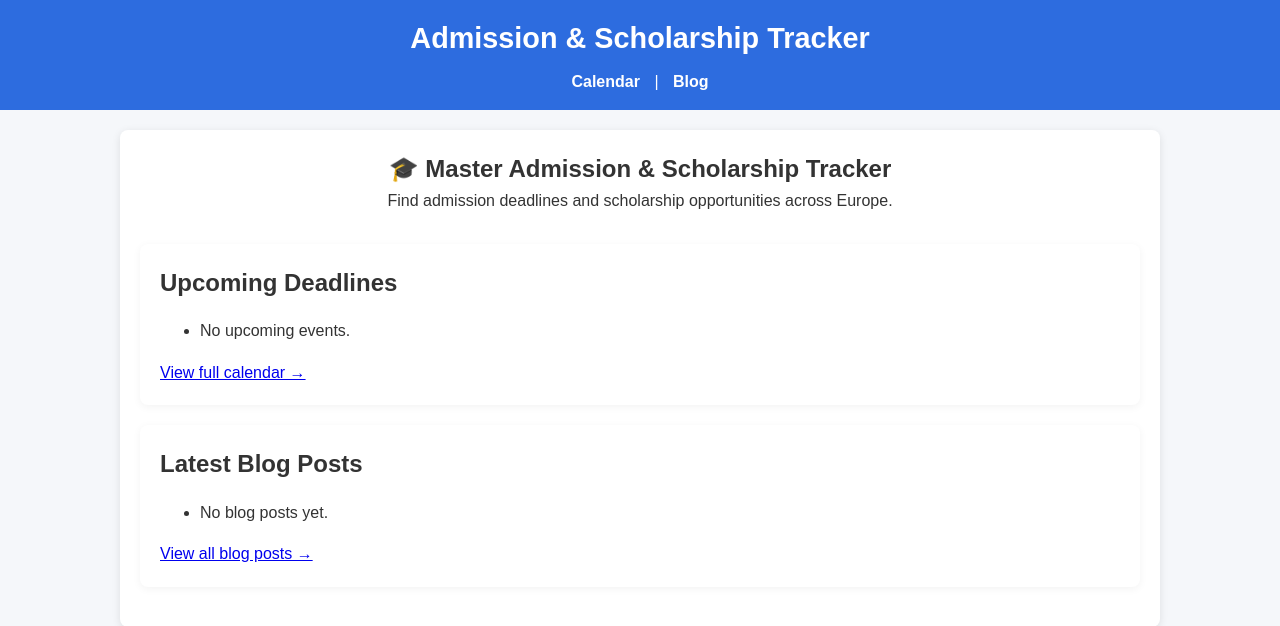
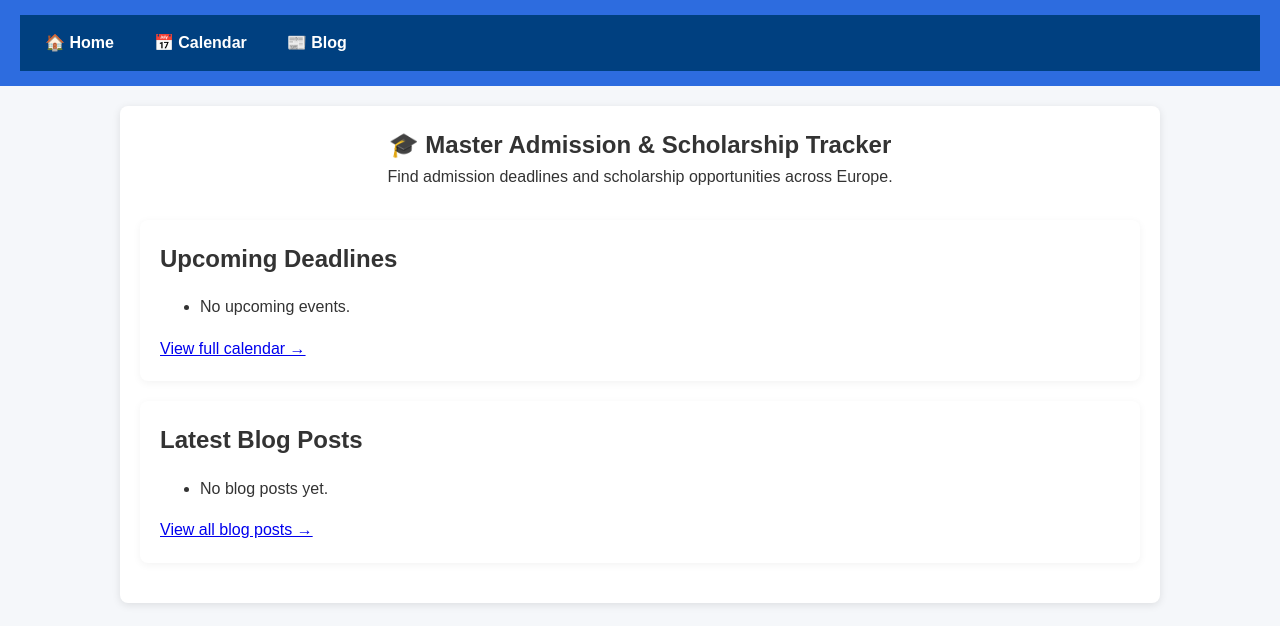
Before and after one commit to phungh67/devops-pet-projects, a Flask app: page / in a window 1280 px wide. Shown: the top 626 px of the page. Run offline with Flask 3, Linux system fonts and the light colour scheme; data that the repository does not hold is empty; some libraries are stand-ins or nearby versions.

Commit message:
feat: home navigation

```diff
--- a/flask-university-admission/app/static/css/style.css
+++ b/flask-university-admission/app/static/css/style.css
@@ -78,3 +78,21 @@ article h3 {
   border-radius: 8px;
   box-shadow: 0 2px 8px rgba(0,0,0,0.05);
 }
+
+.navbar {
+  display: flex;
+  gap: 20px;
+  padding: 15px;
+  background: #004080;
+  color: #fff;
+}
+
+.navbar a {
+  color: #fff;
+  text-decoration: none;
+  font-weight: bold;
+}
+
+.navbar a:hover {
+  text-decoration: underline;
+}
--- a/flask-university-admission/app/templates/base.html
+++ b/flask-university-admission/app/templates/base.html
@@ -2,19 +2,16 @@
 <html lang="en">
 <head>
   <meta charset="UTF-8">
-    <title>{% block title %}Admission & Scholarships{% endblock %}</title>
+  <title>{% block title %}Scholarship Tracker{% endblock %}</title>
   <link rel="stylesheet" href="{{ url_for('static', filename='css/style.css') }}">
-
-    <!-- FullCalendar CSS (CDN for now) -->
-    {% block head %}
-    {% endblock %}
+  {% block head %}{% endblock %}
 </head>
 <body>
   <header>
-        <h1>Admission & Scholarship Tracker</h1>
-        <nav>
-            <a href="{{ url_for('events.calendar_view') }}">Calendar</a> |
-            <a href="{{ url_for('blog.blog_list_view') }}">Blog</a>
+    <nav class="navbar">
+      <a href="{{ url_for('home.home') }}">🏠 Home</a>
+      <a href="{{ url_for('events.calendar_view') }}">📅 Calendar</a>
+      <a href="{{ url_for('blog.blog_list_view') }}">📰 Blog</a>
     </nav>
   </header>
 
@@ -22,8 +19,6 @@
     {% block content %}{% endblock %}
   </main>
 
-    <!-- JS scripts -->
-    <script src="{{ url_for('static', filename='js/calendar.js') }}"></script>
   {% block scripts %}{% endblock %}
 </body>
 </html>
```
Lines whose indentation alone changed are shown as unchanged.
